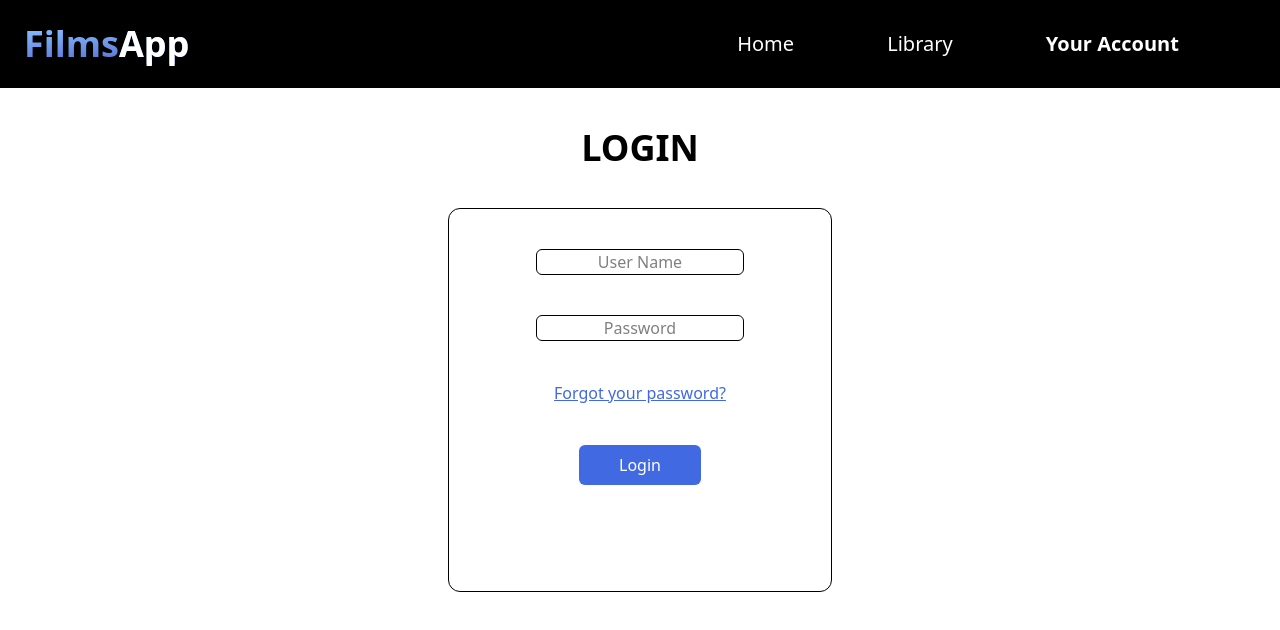
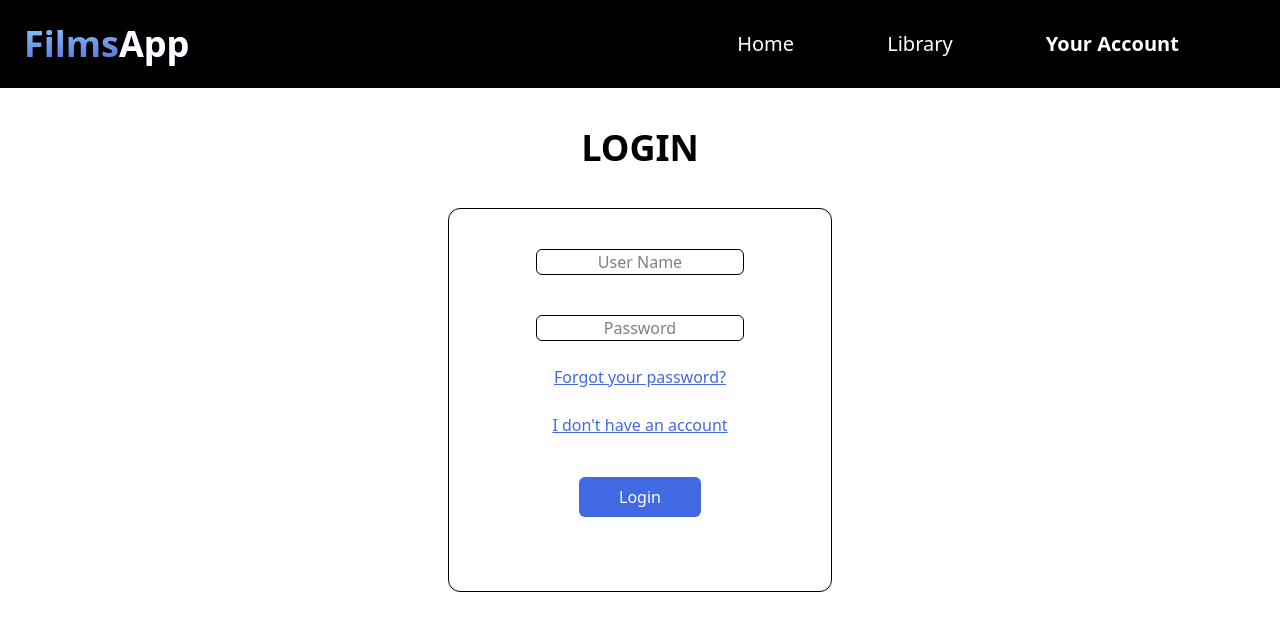
Before and after one commit to Kasprovskyy11/filmy, a React (Vite) app in the folder filmy/: page /account/login in a window 1280 px wide. Shown: the top 630 px of the page. Built offline with nearby package versions, Linux system fonts and the light colour scheme.

Commit message:
Add files via upload

```diff
--- a/filmy/src/routes/account/login/index.tsx
+++ b/filmy/src/routes/account/login/index.tsx
@@ -57,8 +57,11 @@ function RouteComponent() {
             className="text-center w-52 mt-10 border-black border-solid border rounded-md"
             onChange={handlePasswordChange}
           ></input>
-          <Link to="/" className="mt-10 underline text-[royalblue]">
+          <Link to="/" className="mt-6 underline text-[royalblue]">
             Forgot your password?
+          </Link>
+          <Link to="/" className="mt-6 underline text-[royalblue]">
+            I don't have an account
           </Link>
           <button
             className="mt-10 bg-[royalblue] px-10 py-2 rounded-md text-white"
--- a/filmy/src/routes/library/index.tsx
+++ b/filmy/src/routes/library/index.tsx
@@ -1,9 +1,18 @@
-import { createFileRoute } from "@tanstack/react-router";
+import { createFileRoute, useNavigate } from "@tanstack/react-router";
+import { useEffect } from "react";
 
 export const Route = createFileRoute("/library/")({
   component: RouteComponent,
 });
 
 function RouteComponent() {
+  const navigate = useNavigate();
+  useEffect(() => {
+    const storedIsLogged = localStorage.getItem("isLogged");
+    if (!storedIsLogged) {
+      navigate({ to: "/account/login" });
+    }
+  }, []);
+
   return <div>Hello "/library/"!</div>;
 }
```
